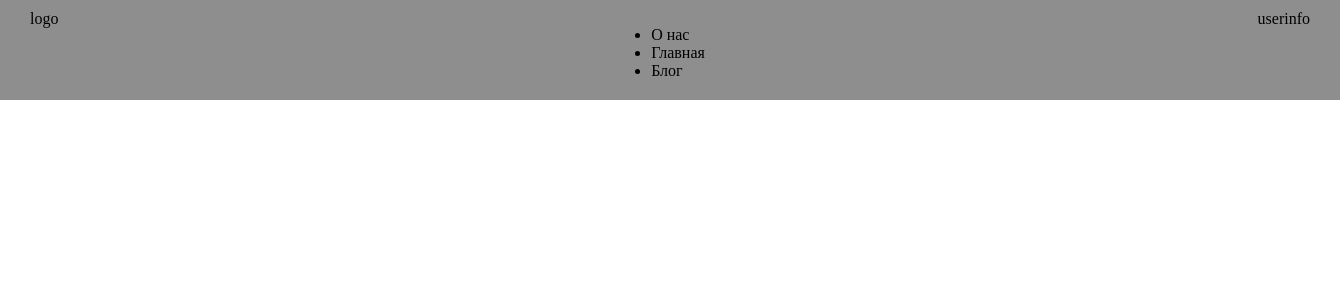
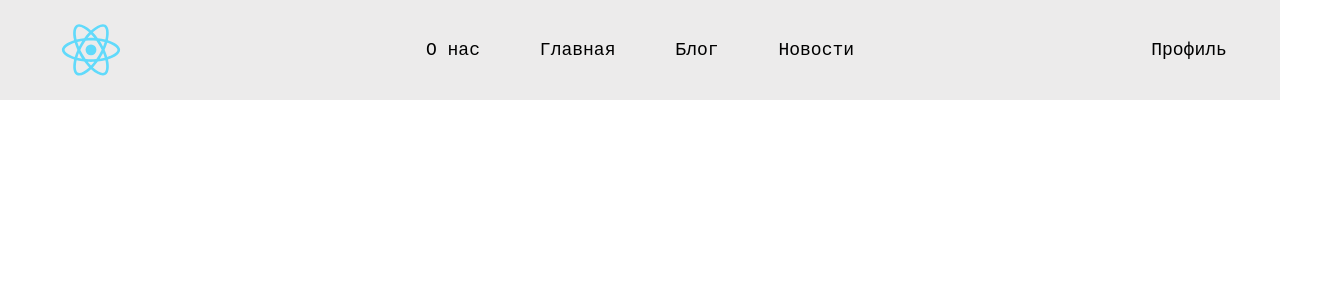
Before and after one commit to ukonsas28/first_lesson, a React (Create React App) app: page / in a window 1280 px wide. Shown: the top 300 px of the page, 1340 px wide, since content can reach past the window. Built offline with nearby package versions, Linux system fonts and the light colour scheme.

Commit message:
add header

```diff
--- a/src/Components/Header/Header.module.scss
+++ b/src/Components/Header/Header.module.scss
@@ -1,8 +1,7 @@
 .header_wrapper {
-  width: 100%;
   height: 80px;
   padding: 10px 30px;
-  background-color: rgb(143, 142, 142);
+  background-color: rgb(236, 235, 235);
   display: flex;
   justify-content: space-between;
 }
--- a/src/Components/Header/HeaderNavigation/HeaderNavigation.module.scss
+++ b/src/Components/Header/HeaderNavigation/HeaderNavigation.module.scss
@@ -1,5 +1,11 @@
 .nav_wrapper {
+    width: 40%;
 }
 
 .nav_list {
+    width: 100%;
+    height: 100%;
+    display: flex;
+    justify-content:space-around;
+    align-items: center;
 }
--- a/src/Components/Header/HeaderNavigation/index.tsx
+++ b/src/Components/Header/HeaderNavigation/index.tsx
@@ -10,6 +10,7 @@ class HeaderNavigation extends React.PureComponent {
             <li>О нас</li>
             <li>Главная</li>
             <li>Блог</li>
+            <li>Новости</li>
           </ul>
         </nav>
       </>
--- /dev/null
+++ b/src/Components/Header/Logo/Logo.module.scss
@@ -0,0 +1,9 @@
+.logo_wrapper{
+    width: 10%;
+    display: flex;
+    align-items: center;
+    justify-content: center;
+    img{
+        width: 100px;
+    }
+}
--- /dev/null
+++ b/src/Components/Header/Logo/index.tsx
@@ -0,0 +1,17 @@
+import React from "react";
+import style from "./Logo.module.scss";
+import logo from "../../../assets/image/logo.svg";
+
+class Header extends React.PureComponent {
+  render() {
+    return (
+      <>
+        <div className={style.logo_wrapper}>
+          <img src={logo} alt="logo" />
+        </div>
+      </>
+    );
+  }
+}
+
+export default Header;
--- /dev/null
+++ b/src/Components/Header/UserInfo/UserInfo.module.scss
@@ -0,0 +1,6 @@
+.user-info_wrapper{
+    width: 10%;
+    display: flex;
+    align-items: center;
+    justify-content: center;
+}
--- /dev/null
+++ b/src/Components/Header/UserInfo/index.tsx
@@ -0,0 +1,14 @@
+import React from "react";
+import style from "./UserInfo.module.scss";
+
+class UserInfo extends React.PureComponent {
+  render() {
+    return (
+      <>
+        <div className={style["user-info_wrapper"]}>Профиль</div>
+      </>
+    );
+  }
+}
+
+export default UserInfo;
--- a/src/Components/Header/index.tsx
+++ b/src/Components/Header/index.tsx
@@ -1,15 +1,17 @@
 import React from "react";
 import style from "./Header.module.scss";
 import HeaderNavigation from "./HeaderNavigation";
+import Logo from "./Logo";
+import UserInfo from "./UserInfo";
 
 class Header extends React.PureComponent {
   render() {
     return (
       <>
         <header className={style.header_wrapper}>
-          <div>logo</div>
+          <Logo />
           <HeaderNavigation />
-          <div>userinfo</div>
+          <UserInfo />
         </header>
       </>
     );
--- a/src/Components/MainPageWrapper/MainPageWrapper.module.scss
+++ b/src/Components/MainPageWrapper/MainPageWrapper.module.scss
@@ -1,4 +1,6 @@
 .main_page_wrapper {
   margin: 0;
   padding: 0;
+
+
 }
--- a/src/Containers/App/App.tsx
+++ b/src/Containers/App/App.tsx
@@ -2,9 +2,6 @@ import React from "react";
 import MainPageWrapper from "../../Components/MainPageWrapper";
 
 function App() {
-  // eslint-disable-next-line no-console
-  console.log("App => start");
-
   return (
     <>
       <MainPageWrapper />
--- a/src/assets/style/main.scss
+++ b/src/assets/style/main.scss
@@ -1,4 +1,13 @@
 body {
   margin: 0;
   padding: 0;
+  font-family: 'Courier New', Courier, monospace;
+  font-size: 18px;
+  font-weight: 500;
 }
+ul{
+  margin: 0;
+  padding: 0;
+  text-decoration: none;
+  list-style-type: none;
+}
```
